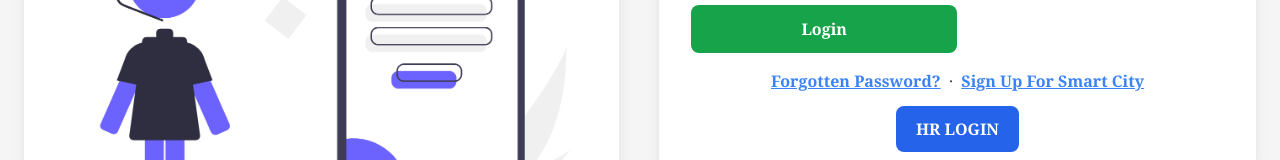
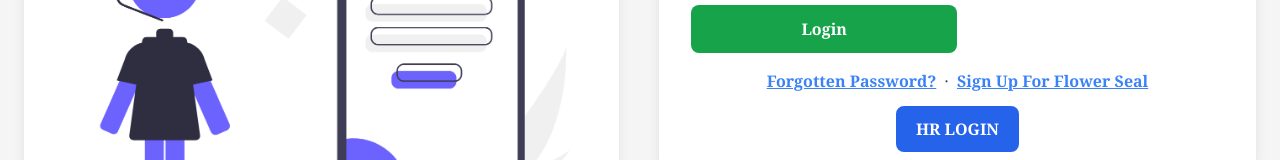
Before and after one commit to najmus-shakib01/Flower-Sell-Frontend, a React (Vite) app: page /login in a window 1280 px wide. Shown: the part 336-496 px from the top of the page. Built offline with nearby package versions, Linux system fonts and the light colour scheme; no server answers.

Commit message:
feat(Login.jsx): Smart City remove added by Flower Seal

```diff
--- a/src/Components/UNAUTHENTICATION/Login/Login.jsx
+++ b/src/Components/UNAUTHENTICATION/Login/Login.jsx
@@ -135,7 +135,7 @@ const Login = () => {
                     &nbsp;&nbsp;·&nbsp;&nbsp;
                   </span>
                   <Link to={"/register"} className="text-blue-500 underline">
-                    <b>Sign Up For Smart City</b>
+                    <b>Sign Up For Flower Seal</b>
                   </Link>
                 </p>
                 <br />
```
